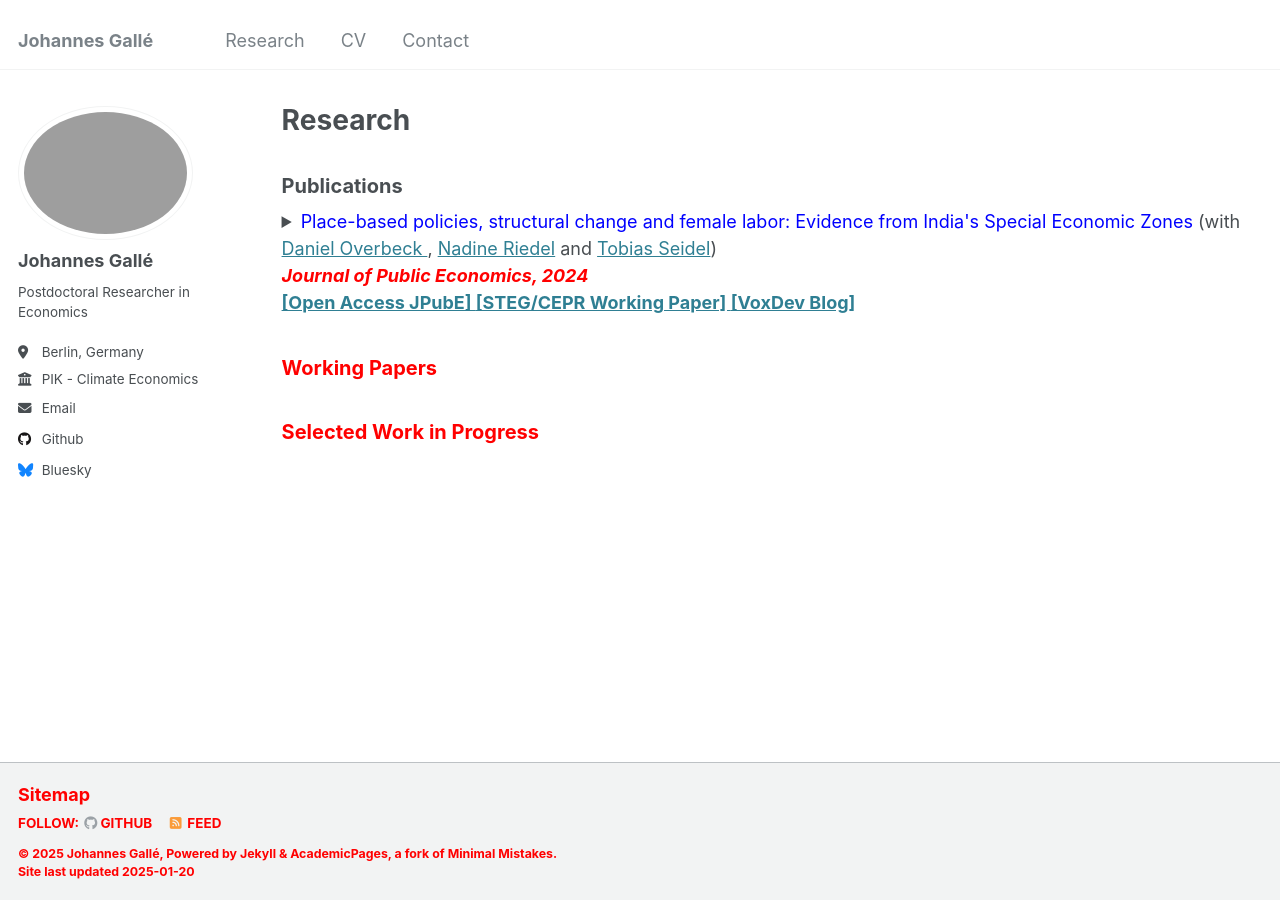
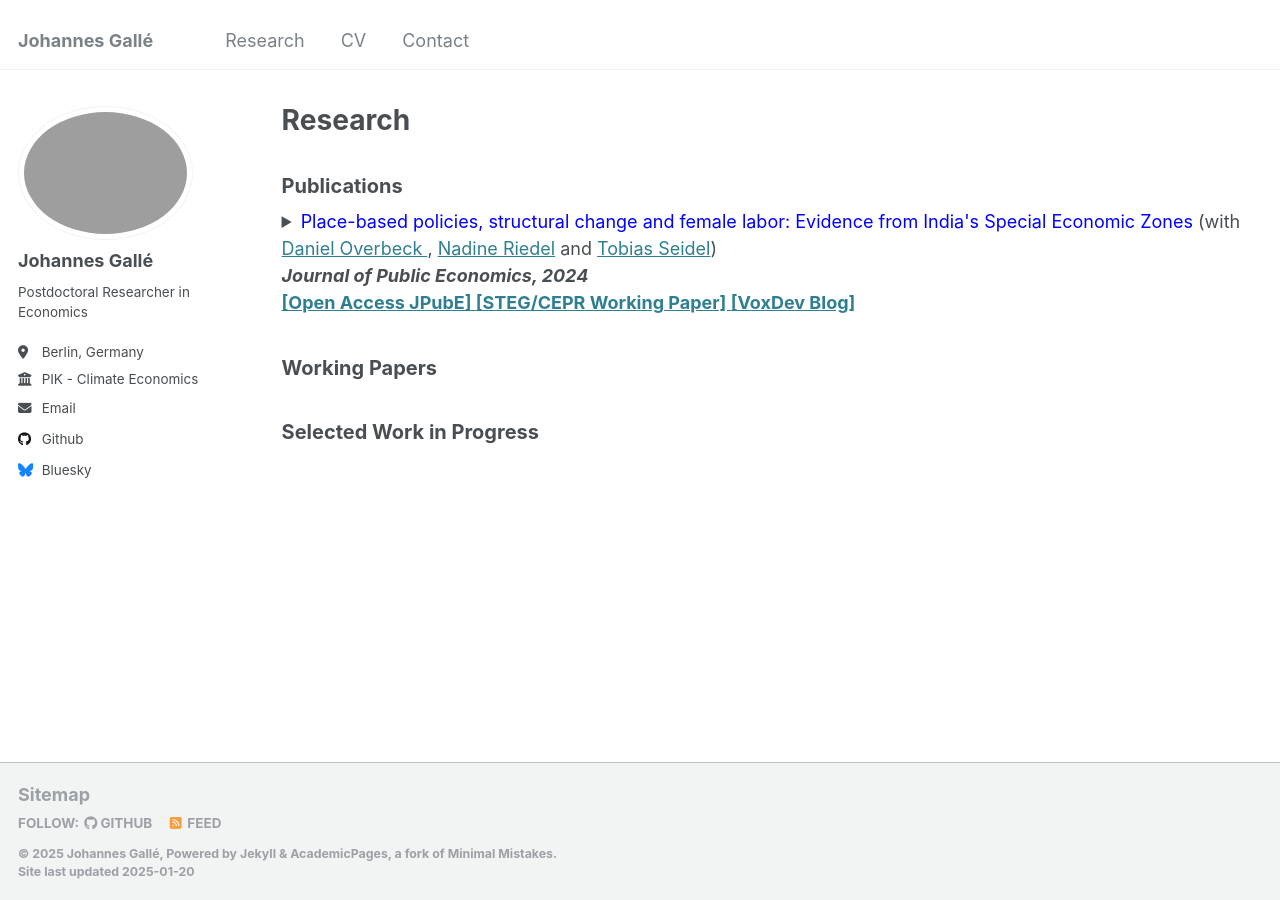
Before and after one commit to johannesgalle/johannesgalle.github.io, a Jekyll site: the page built from _pages/research.html, in a window 1280 px wide. Built offline with Jekyll 4.4.1, drawn with Linux system fonts in a browser that asks for light colours.

Commit message:
Update research.html

```diff
--- a/_pages/research.html
+++ b/_pages/research.html
@@ -8,7 +8,7 @@ author_profile: true
 <details>
   <summary markdown="span"><font color="blue">Place-based policies, structural change and female labor: Evidence from India's Special Economic Zones</font>
   (with <a href="https://danieloverbeck.github.io/" target="_blank"> Daniel Overbeck </a> ,  <a href="https://sites.google.com/view/riedeleconomics/welcome" target="_blank">Nadine Riedel</a> and <a href="https://sites.google.com/site/tobiasseideluni/home-1" target="_blank">Tobias Seidel</a>) <br />
-  <b> <font color="red"> <i>Journal of Public Economics, 2024 </i>  </summary>
+  <b>  <i>Journal of Public Economics, 2024 </i>  </summary>
 
 This paper quantifies the local economic impact of Special Economic Zones (SEZs) that were established in India between 2005-2013. Based on a novel data set that combines
 census data on the universe of Indian firms with georeferenced data on SEZs, we find that
```
